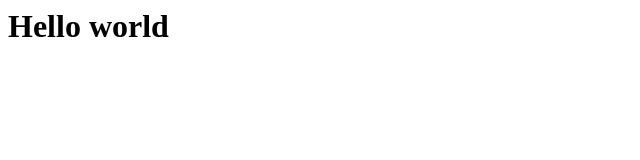
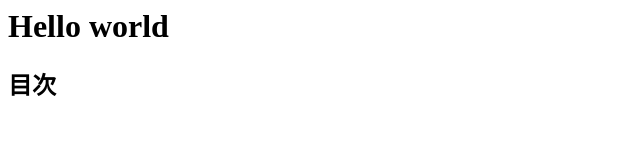
Before and after one commit to ToriRobotics/TouchSensorArrayWeb, a plain HTML site: page index.html in a window 1280 px wide. Shown: the whole page, without its empty margins (0-640 px from the left). Drawn offline with Linux system fonts and the light colour scheme.

Commit message:
initial commit

```diff
--- a/index.html
+++ b/index.html
@@ -1 +1,2 @@
 <h1>Hello world</h1>
+<h2>目次</h2>
```
